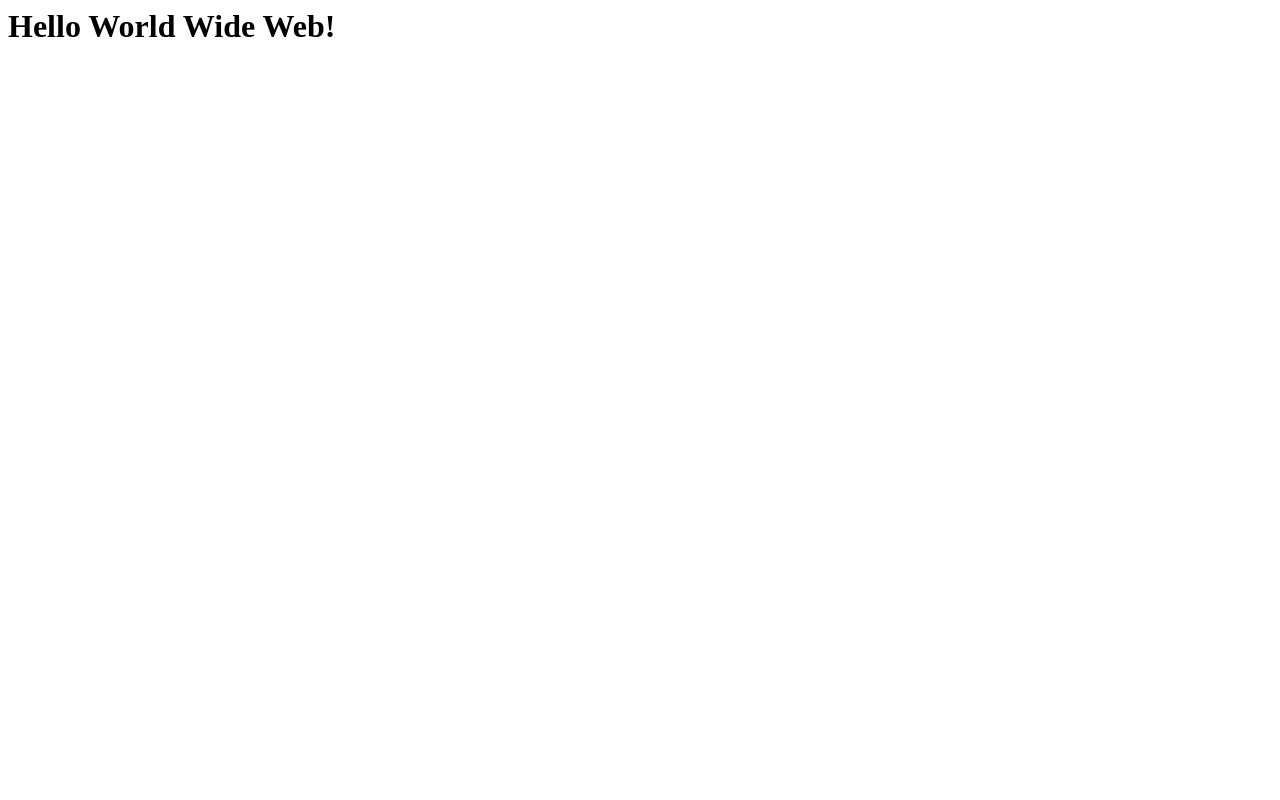
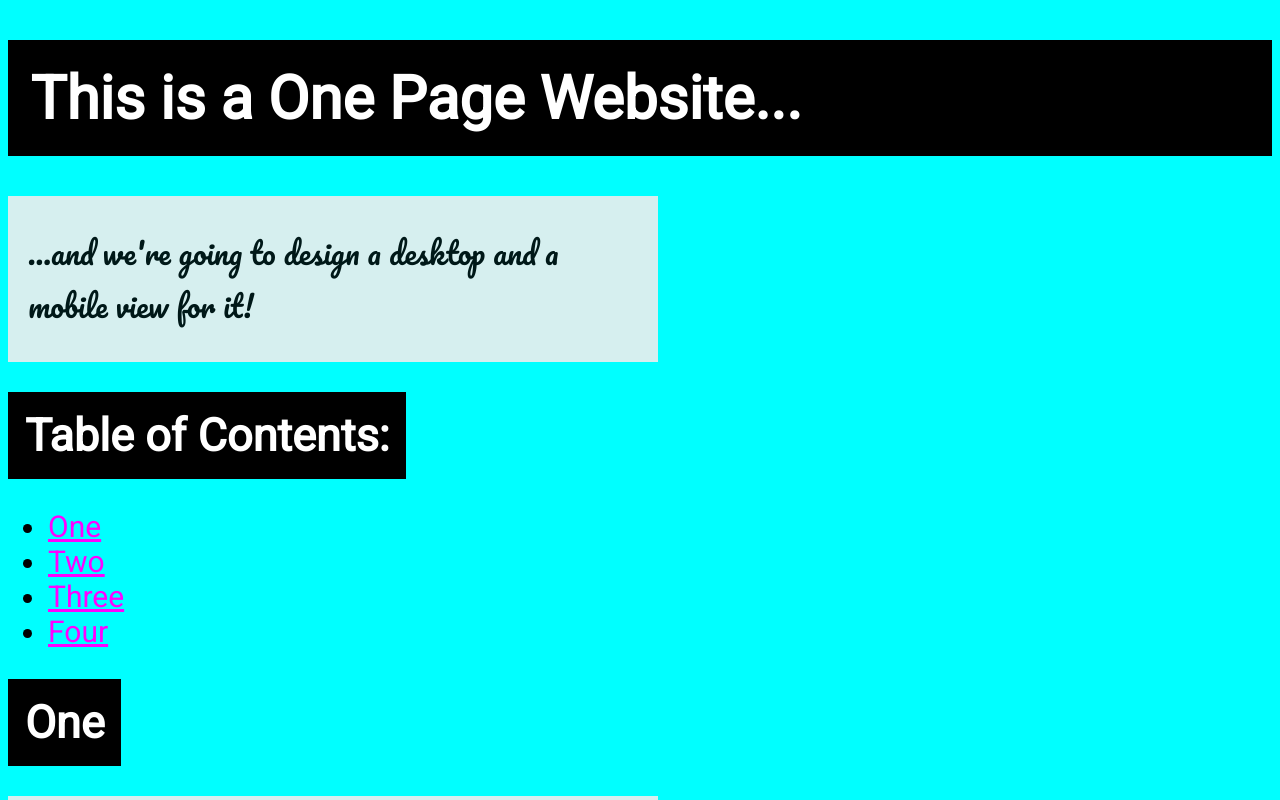
Before and after one commit to cohendaly/exercise-8, a plain HTML site: page index.html in a window 1280 px wide. Shown: the top 800 px of the page. Drawn offline with Linux system fonts and the light colour scheme.

Commit message:
( ◕ ◞ ◕ ) auto commit

```diff
--- a/index.html
+++ b/index.html
@@ -1 +1,110 @@
-<h1>Hello World Wide Web!</h1>
+<!DOCTYPE html>
+<html lang="en-ca">
+  <head>
+    <meta charset="UTF-8">
+    <meta name="viewport" content="width=device-width, initial-scale=1.0">
+    <title>Exercise 8: Responsive Web Design</title>
+    <link href="https://fonts.googleapis.com/css?family=Pacifico|Roboto" rel="stylesheet">
+    <style>
+      body {
+      font-family: "Pacifico", cursive;
+      font-size: 30px;
+      background-color: aqua;
+      }
+
+      /* Responsive Design Additions */
+
+      @media (max-width: 600px) {
+        body {
+          background-color: yellow;
+          font-size: 0.75em;
+        }
+        img, p {
+          width: 100%;
+        }
+      }
+
+      @media (min-width: 601px) {
+        img {
+          width: 800px;
+        }
+        p {
+          width: 600px;
+        }
+      }
+
+      /* misc. styling */
+
+      ul a {
+      color: magenta;
+      }
+
+      p , h1 , h2 , ul , img {
+      margin-left: 0;
+      }
+
+      img {
+      margin-top: 20px;
+      display: block;
+      }
+
+      p , #subhead {
+      background-color: #eee;
+      opacity: .9;
+      font-weight: lighter;
+      }
+
+      #headline {
+      display: block;
+      }
+
+      p {
+      padding: 1em 1em 1em 20px;
+      }
+
+      /* headers */
+
+      h1 , li , h2 {
+      font-family: "Roboto", sans-serif;
+      }
+
+      h1 {
+      font-size: 2em;
+      background-color: black;
+      color: white;
+      padding: .375em;
+      }
+
+      h2 {
+      font-size: 1.5em;
+      background-color: black;
+      color: white;
+      display: inline-block;
+      padding: .375em;
+      margin-top: 0;
+      margin-bottom: 0;
+      }
+    </style>
+  </head>
+  <body>
+  <div id="headline"><h1>This is a One Page Website...</h1></div>
+  <p>...and we're going to design a desktop and a mobile view for it!</p>
+  <!-- Note the use of hyperlinks below to link WITHIN a page, these are called HTML bookmarks, see https://www.w3schools.com/html/html_links_bookmarks.asp for more info-->
+  <h2>Table of Contents:</h2>
+  <ul>
+  <li><a href="#One">One</a></li>
+  <li><a href="#Two">Two</a></li>
+  <li><a href="#Three">Three</a></li>
+  <li><a href="#Four">Four</a></li>
+  </ul>
+  <h2><a name="One">One</a></h2>
+  <p>Lorem ipsum dolor sit amet, consectetur adipiscing elit. Nullam tortor nulla, efficitur a faucibus ac, vehicula vel nunc. Phasellus urna nisi, scelerisque sed eros ut, pellentesque ornare nisi. Nulla fermentum risus eu elementum imperdiet. Mauris in nibh tempus, consectetur nulla accumsan, blandit nunc. Curabitur vitae luctus purus, ac euismod libero. Quisque semper tincidunt dolor. Vivamus quis mattis dolor, at efficitur est. Aenean placerat purus sed fermentum euismod. Curabitur magna libero, gravida vel consequat non, consectetur malesuada nisi. Aliquam aliquet augue sed dui varius condimentum. In sagittis lacus risus, in hendrerit neque euismod non. Ut pulvinar augue eu elit feugiat eleifend.</p>
+  <h2><a name="Two">Two</a></h2>
+  <p>Integer in elit ut odio vestibulum sagittis a quis elit. Nam eget imperdiet dui. Cras consectetur nisi non ex laoreet consectetur sed a arcu. Integer non venenatis eros. Donec vel sem vel sem viverra ornare. Duis efficitur vehicula eros nec tempus. Vivamus ac magna vehicula, rhoncus dui et, aliquam dui. Interdum et malesuada fames ac ante ipsum primis in faucibus. Ut tempus, felis eget faucibus tristique, nisi justo dapibus augue, in iaculis elit mauris sed nisl. Suspendisse vel lorem vel mi aliquet ornare. Aenean sollicitudin volutpat mollis. Fusce quis magna euismod, pulvinar purus id, feugiat nisl. Maecenas at tortor eu enim imperdiet elementum. Ut vel aliquam arcu, molestie molestie purus. Sed viverra massa dui, ut ultrices lacus lacinia vel.</p>
+  <h2><a name="Three">Three</a></h2>
+  <img src="https://i.imgur.com/hvm8Jc1.jpg" alt="deck cat">
+  <p>Fusce leo leo, maximus vel urna ut, egestas ultricies massa. Fusce faucibus, dolor auctor lacinia iaculis, lorem mi consequat enim, nec dignissim tortor lorem at nisi. Mauris vulputate dolor metus, in sollicitudin enim semper sed. Donec ultricies urna velit. Nulla pretium mattis odio, sed posuere ante scelerisque eu. Proin nec tortor sed nibh tempor ullamcorper pellentesque faucibus nunc. Orci varius natoque penatibus et magnis dis parturient montes, nascetur ridiculus mus. Suspendisse accumsan dui neque, congue lobortis neque posuere nec. Cras eget dolor viverra lorem bibendum rutrum. Ut luctus rhoncus tortor eu molestie. Integer leo elit, venenatis ac nibh ac, porttitor dignissim lacus. Fusce malesuada erat mattis arcu bibendum, sed rhoncus nulla accumsan. Curabitur sed sodales dolor.</p>
+  <h2><a name="Four">Four</a></h2>
+  <p>Morbi vestibulum massa vitae tortor vehicula rhoncus. Duis ac orci rhoncus, consectetur justo at, faucibus lacus. Nunc sit amet dolor sed neque scelerisque congue vel at nisi. Nam pellentesque nisi eu nisi cursus vulputate. Ut condimentum semper fermentum. Nulla facilisi. Quisque porttitor dui id erat fringilla, vitae euismod ipsum pulvinar. Ut lacinia sollicitudin augue ac accumsan. Etiam molestie tincidunt mi rutrum ornare.</p>
+  </body>
+</html>
```
